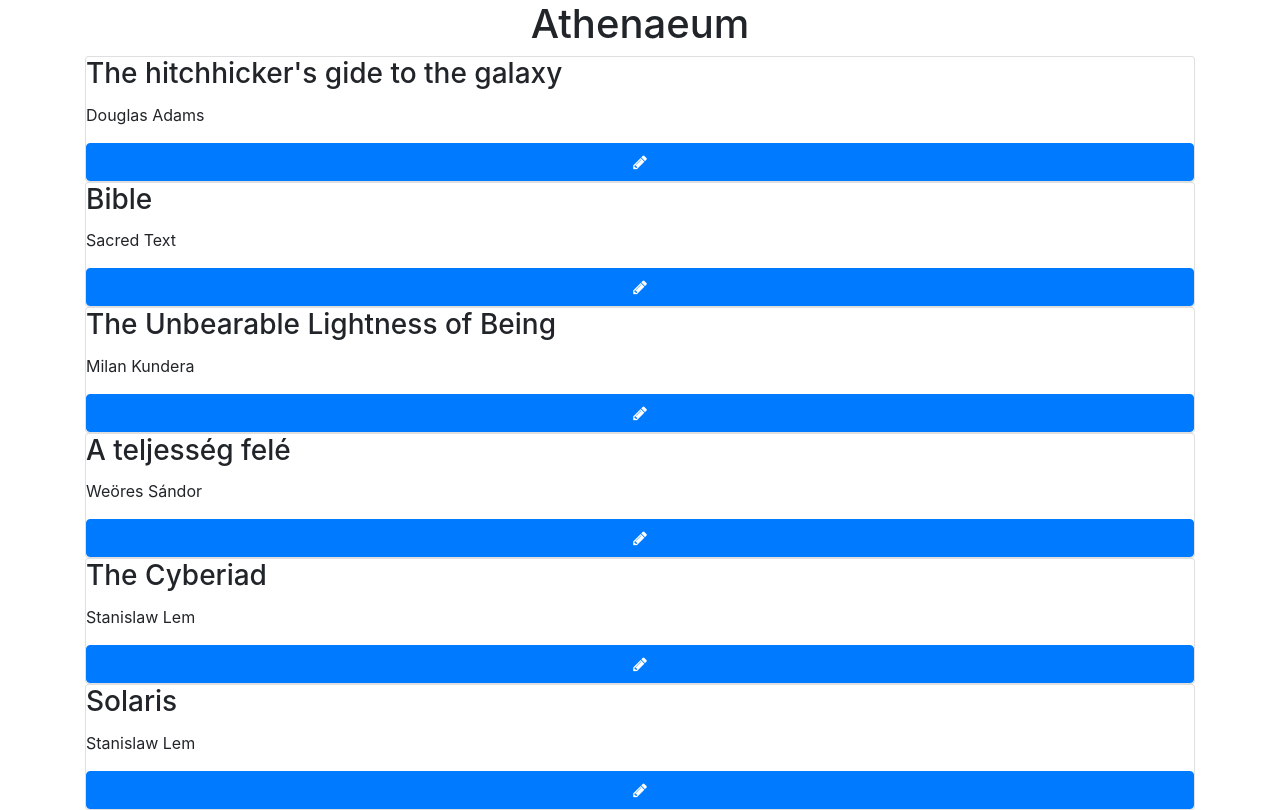
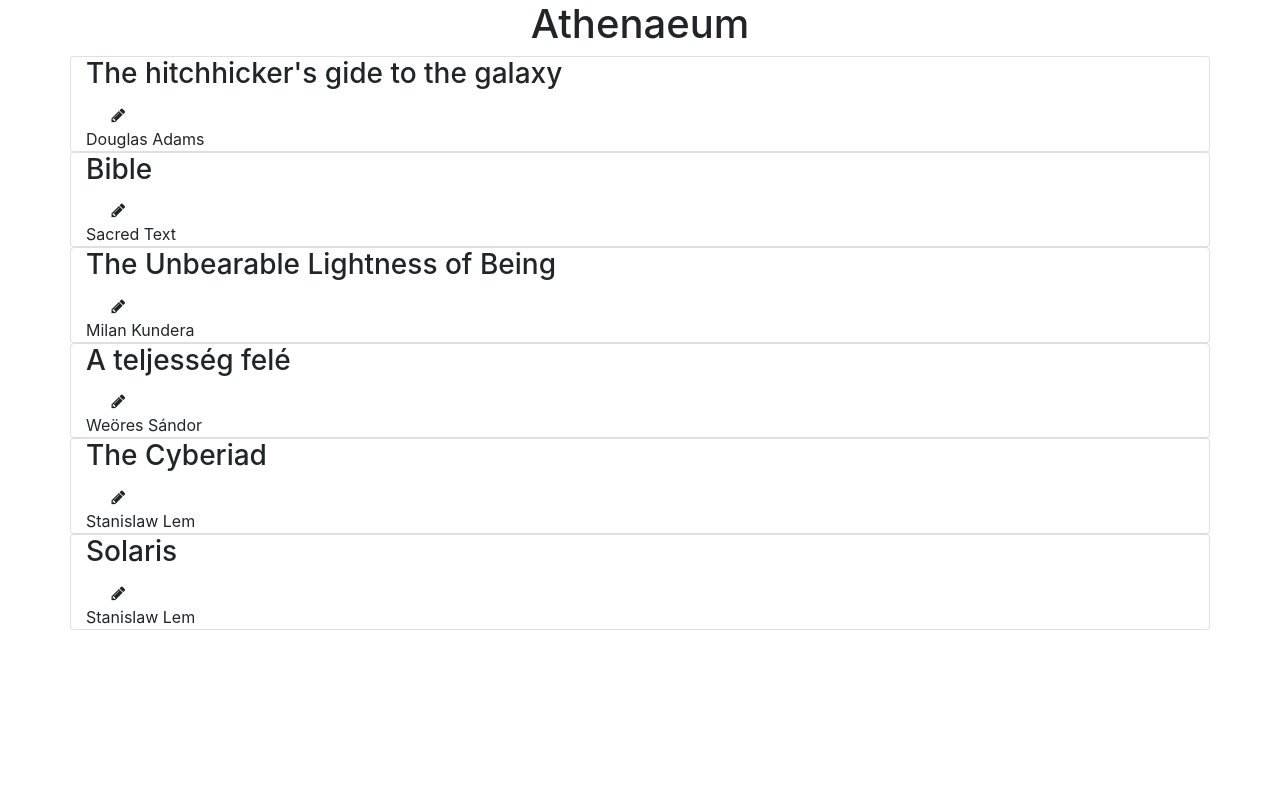
Before and after one commit to madaraszistvan/Athenaeum, an Angular app: page / in a window 1280 px wide. Built offline with nearby package versions, Linux system fonts and the light colour scheme.

Commit message:
[sass] adding sass

```diff
--- a/package.json
+++ b/package.json
@@ -24,6 +24,7 @@
     "core-js": "^2.4.1",
     "font-awesome": "^4.7.0",
     "ng2-bootstrap": "^1.1.16",
+    "node-sass": "^3.13.0",
     "rxjs": "5.0.0-beta.12",
     "ts-helpers": "^1.1.1",
     "zone.js": "^0.6.23"
--- a/src/app/book/book.component.html
+++ b/src/app/book/book.component.html
@@ -1,7 +1,15 @@
-<div class="card card-block">
-  <h3 class="card-title">{{book.title}}</h3>
-  <p class="card-text">{{book.author}}</p>
-  <button class="btn btn-primary">
-    <i class="fa fa-pencil"></i>
-  </button>
+<div class="card card-block row">
+  <div class="col-lg-11 col-md-11">
+    <a class="title-link">
+      <h3 class="card-title">{{book.title}}</h3>
+    </a>
+  </div>
+  <div class="col-lg-1 col-md-1 text-lg-center">
+    <a class="edit-link">
+      <i class="fa fa-pencil"></i>
+    </a>
+  </div>
+  <div class="col-md-12">
+    <p class="card-text">{{book.author}}</p>
+  </div>
 </div>
--- /dev/null
+++ b/src/app/book/book.component.scss
@@ -0,0 +1,11 @@
+$linkColor: lightblue;
+
+.card {
+  a {
+    cursor: pointer;
+
+    :hover {
+      color: $linkColor;
+    }
+  }
+}
--- a/src/app/book/book.component.ts
+++ b/src/app/book/book.component.ts
@@ -3,7 +3,7 @@ import { Component, OnInit, Input } from '@angular/core';
 @Component({
   selector: 'book',
   templateUrl: './book.component.html',
-  styleUrls: ['./book.component.css']
+  styleUrls: ['book.component.scss']
 })
 export class BookComponent implements OnInit {
 
```
Also changed, not shown: src/app/book/book.component.css (deleted).
